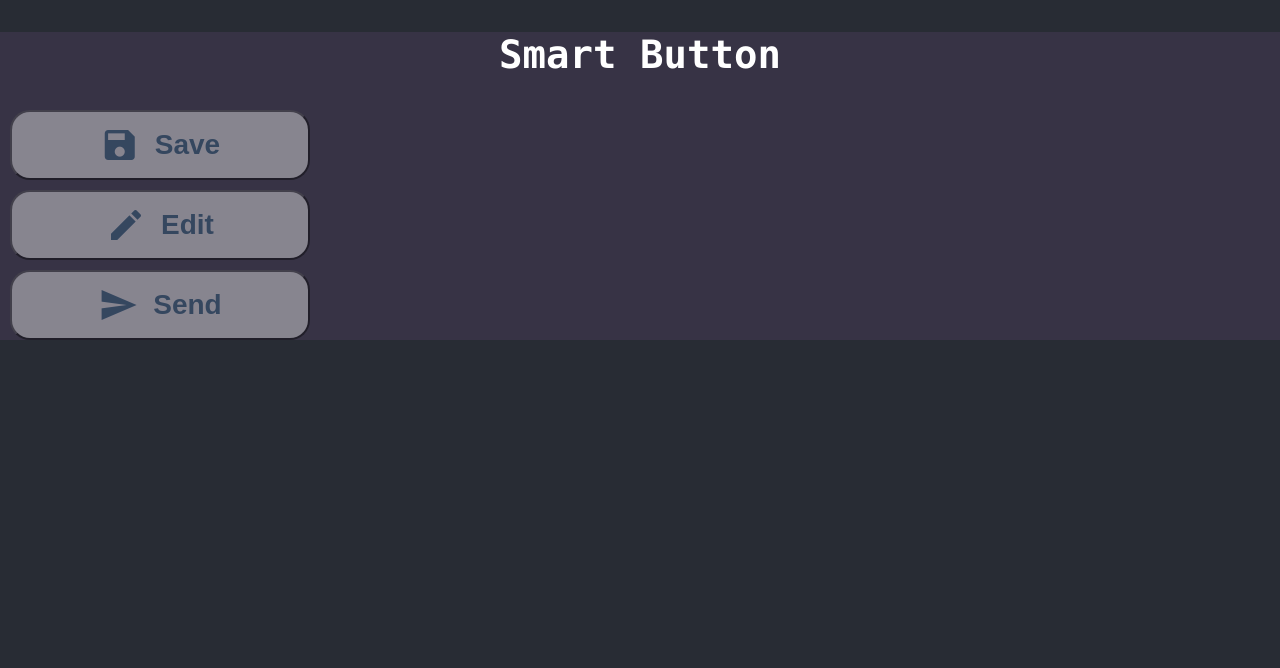
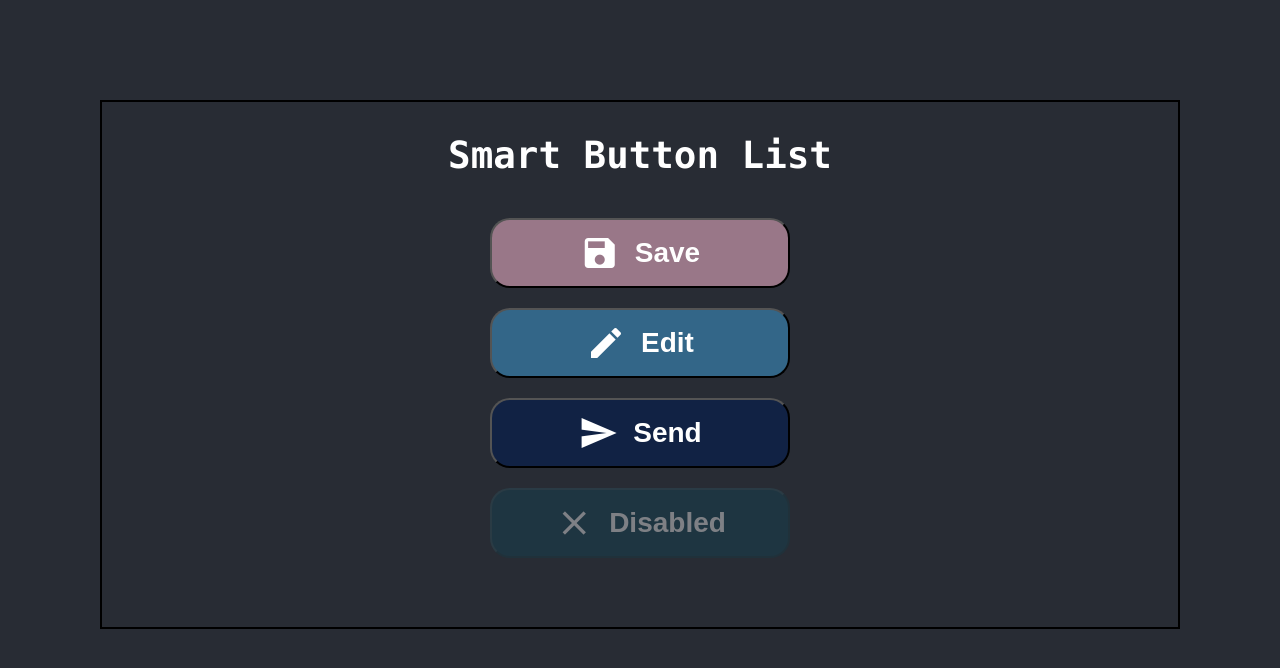
Before and after one commit to tlnkzl/react-smart-button, a React (Create React App) app: page / in a window 1280 px wide. Shown: the top 668 px of the page. Built offline with nearby package versions, Linux system fonts and the light colour scheme.

Commit message:
Fixed styles and finished functionality

```diff
--- a/public/db.json
+++ b/public/db.json
@@ -3,23 +3,34 @@
     {
       "id": 1,
       "label": "Save",
-      "background": "#FFF",
-      "color": "#336688",
-      "icon": "save"
+      "color": "#FFFFFF",
+      "background": "#997788",
+      "icon": "save",
+      "enabled": true
     },
     {
       "id": 2,
       "label": "Edit",
-      "background": "#FFF",
-      "color": "#336688",
-      "icon": "edit"
+      "color": "#FFFFFF",
+      "background": "#336688",
+      "icon": "edit",
+      "enabled": true
     },
     {
       "id": 3,
       "label": "Send",
-      "background": "#FFF",
-      "color": "#336688",
-      "icon": "send"
+      "color": "#FFFFFF",
+      "background": "#112244",
+      "icon": "send",
+      "enabled": true
+    },
+    {
+      "id": 4,
+      "label": "Disabled",
+      "color": "#FFFFFF",
+      "background": "#114455",
+      "icon": "close",
+      "enabled": false
     }
   ]
 }
--- a/src/App.css
+++ b/src/App.css
@@ -1,7 +1,6 @@
 .App {
   text-align: center;
-  background-color: #5465;
-  color: white;
   font-size: calc(10px + 2vmin);
   font-family: source-code-pro, Menlo, Monaco, Consolas, 'Courier New', monospace;
+  color: #FFF;
 }
--- a/src/components/SmartButton.js
+++ b/src/components/SmartButton.js
@@ -25,7 +25,7 @@ const SmartButton = ({ onPress, data }) => {
   };
 
   return (
-    <button style={styles.button} onClick={onPress}>
+    <button disabled={!data.enabled} style={styles.button} onClick={onPress}>
       <span className="material-icons" style={styles.icon}>
         {data.icon}
       </span>
--- /dev/null
+++ b/src/pages/page.css
@@ -0,0 +1,13 @@
+.container {
+  display: flex;
+  flex-direction: column;
+  align-items: center;
+  font-size: 25px;
+  justify-content: center;
+  border: 2px solid black;
+  width: auto;
+  height: auto;
+  min-width: 50vh;
+  align-self: center;
+  margin: 100px;
+}
--- a/src/pages/page.js
+++ b/src/pages/page.js
@@ -1,19 +1,7 @@
 import React, { useEffect, useState } from 'react';
 import axios from 'axios';
 import SmartButton from '../components/SmartButton';
-
-const getData = async () => {
-  return await axios
-    .get('./db.json')
-    .then((response) => {
-      const results = response.data;
-      console.log(results);
-      return results.buttons;
-    })
-    .catch((err) => {
-      console.error(err);
-    });
-};
+import './page.css';
 
 export default function Page() {
   const [smartButtons, setSmartButtons] = useState([]);
@@ -45,8 +33,8 @@ export default function Page() {
   }
 
   return (
-    <div>
-      <h2> Smart Button </h2>
+    <div className="container">
+      <h2> Smart Button List </h2>
       {smartButtons.map((item, index) => (
         <SmartButton
           key={index}
```
